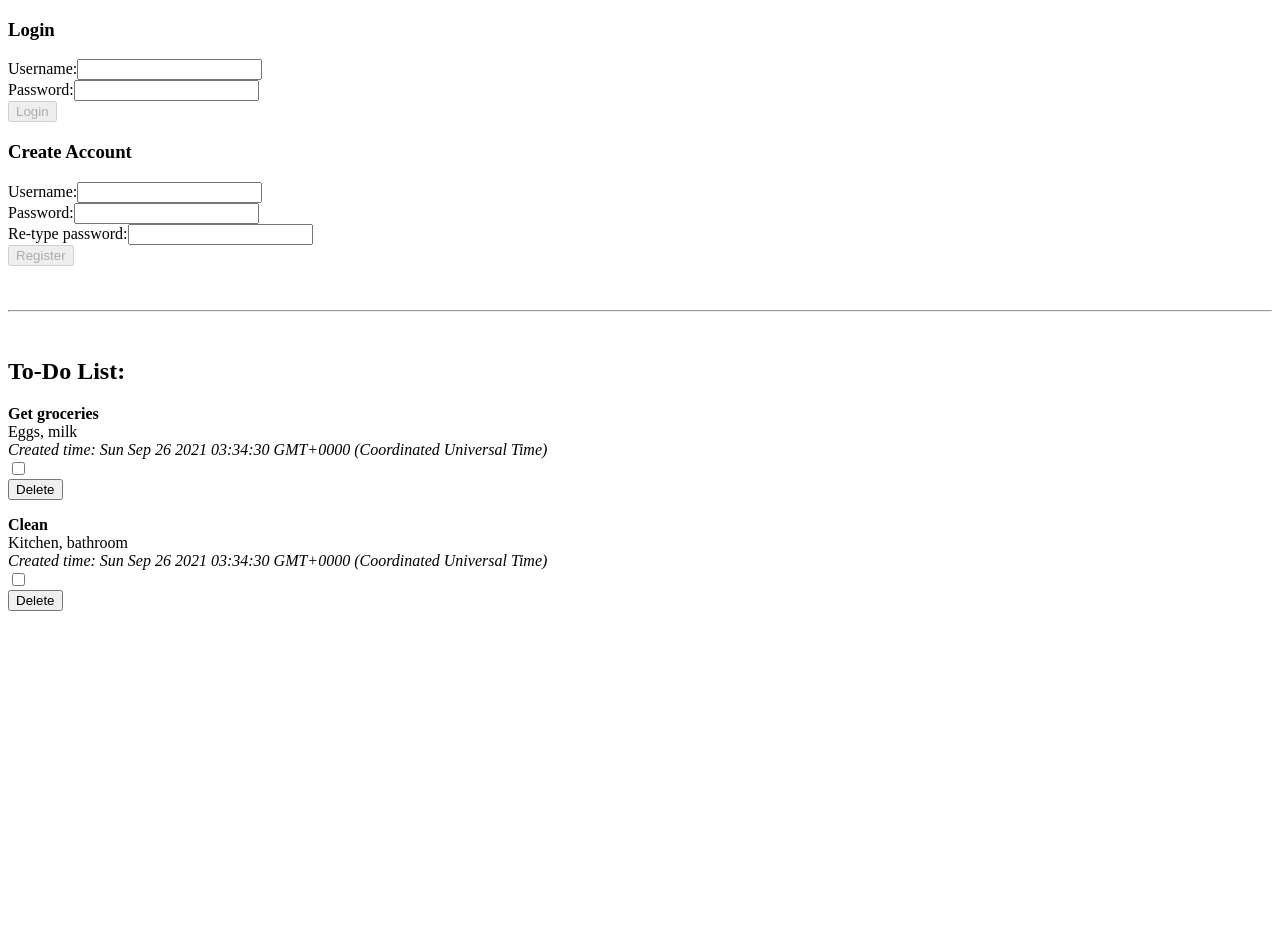
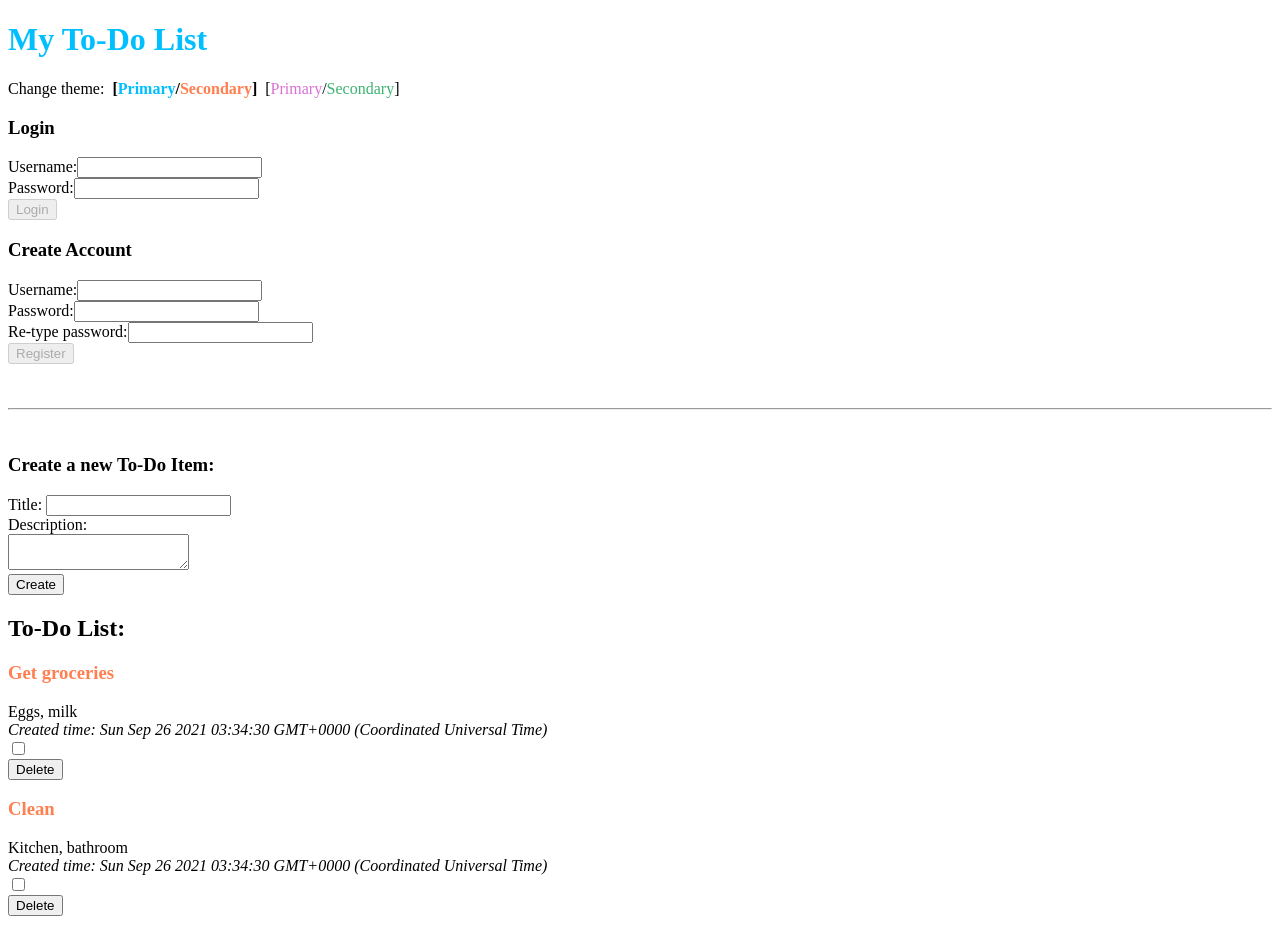
Before and after one commit to oliviagrace12/react-todo, a React (Create React App) app: page / in a window 1280 px wide. Before the commit the page ends 800 px from the top, so only its background shows below. Built offline with nearby package versions, Linux system fonts and the light colour scheme.

Commit message:
replacing props with context, adding changeable themes

```diff
--- a/src/App.js
+++ b/src/App.js
@@ -1,8 +1,11 @@
-import React, { useReducer, useEffect } from 'react'
+import React, { useReducer, useEffect, useState } from 'react'
 import UserBar from './UserBar';
 import CreateItem from './CreateItem'
 import ItemList from './ItemList'
 import appReducer from './reducers'
+import Header from './Header'
+import { ThemeContext, StateContext } from './Contexts'
+import ChangeTheme from './ChangeTheme';
 
 function App() {
 
@@ -26,7 +29,11 @@ function App() {
   ]
 
   const [state, dispatch] = useReducer(appReducer, { user: '', items: initialItems })
-  const { user, items } = state
+  const { user, items } = state;
+  const [theme, setTheme] = useState({
+    primaryColor: 'deepskyblue',
+    secondaryColor: 'coral'
+  })
 
   useEffect(() => {
     if (user) {
@@ -36,26 +43,20 @@ function App() {
     }
   }, [user])
 
-  if (state.user) {
-    return (
-      <div>
-        <UserBar user={user} dispatch={dispatch} />
-        <br /><br /><hr /><br />
-        <CreateItem dispatch={dispatch} />
-        <ItemList items={items} dispatch={dispatch} />
-      </div>
-    )
-  } else {
-    return (
-      <div>
-        <UserBar user={user} dispatch={dispatch} />
-        <br /><br /><hr /><br />
-        <ItemList items={items} dispatch={dispatch} />
-      </div>
-    )
-  }
-
-
+  return (
+    <div>
+      <ThemeContext.Provider value={theme}>
+        <StateContext.Provider value={{ state: state, dispatch: dispatch }}>
+          <Header text="My To-Do List"></Header>
+          <ChangeTheme theme={theme} setTheme={setTheme} />
+          <UserBar />
+          <br /><br /><hr /><br />
+          <CreateItem />
+          <ItemList />
+        </StateContext.Provider>
+      </ThemeContext.Provider>
+    </div>
+  )
 
 }
 
--- /dev/null
+++ b/src/ChangeTheme.js
@@ -0,0 +1,32 @@
+import React from 'react'
+
+const THEMES = [
+    { primaryColor: 'deepskyblue', secondaryColor: 'coral' },
+    { primaryColor: 'orchid', secondaryColor: 'mediumseagreen' }
+]
+
+function ThemeItem({ theme, active, onClick }) {
+    return (
+        <span onClick={onClick} style={{ cursor: 'pointer', paddingLeft: 8, fontWeight: active ? 'bold' : 'normal' }}>
+            <span>[</span>
+            <span style={{ color: theme.primaryColor }}>Primary</span>
+            <span>/</span>
+            <span style={{ color: theme.secondaryColor }}>Secondary</span>
+            <span>]</span>
+
+        </span>
+    )
+}
+
+export default function ChangeTheme({ theme, setTheme }) {
+    function isActive(t) { return t.primaryColor === theme.primaryColor && t.secondaryColor === theme.secondaryColor }
+
+    return (
+        <div>
+            Change theme:
+            {THEMES.map((t, i) =>
+                <ThemeItem key={'theme-' + i} theme={t} active={isActive(t)} onClick={() => setTheme(t)} />
+            )}
+        </div>
+    )
+}
--- /dev/null
+++ b/src/Contexts.js
@@ -0,0 +1,11 @@
+import React from 'react'
+
+export const ThemeContext = React.createContext({
+    primaryColor: 'deepskyblue',
+    secondaryColor: 'coral '
+})
+
+export const StateContext = React.createContext({
+    state: {},
+    dispatch: () => { }
+})
--- a/src/CreateItem.js
+++ b/src/CreateItem.js
@@ -1,11 +1,14 @@
-import React, { useState } from 'react'
+import React, { useContext, useState } from 'react'
+import { StateContext } from './Contexts';
 
-export default function CreateItem({ dispatch }) {
+export default function CreateItem() {
 
     const [formData, setFormData] = useState({
         title: "",
         description: ""
     })
+
+    const { dispatch } = useContext(StateContext)
 
     return (
         <div>
--- /dev/null
+++ b/src/Header.js
@@ -0,0 +1,9 @@
+import { ThemeContext } from './Contexts'
+import { useContext } from 'react'
+
+const Header = ({ text }) => {
+    const { primaryColor } = useContext(ThemeContext)
+    return <h1 style={{ color: primaryColor }}>{text}</h1>
+}
+
+export default Header
--- a/src/Item.js
+++ b/src/Item.js
@@ -1,10 +1,15 @@
-import React from 'react'
+import React, { useContext, useState } from 'react'
+import { StateContext, ThemeContext } from './Contexts'
 
-export default function Item({ title, description, complete, createdTime, completedTime, dispatch, itemId }) {
+export default function Item({ title, description, complete, createdTime, completedTime, itemId }) {
+
+    const { secondaryColor } = useContext(ThemeContext)
+
+    const { dispatch } = useContext(StateContext)
 
     return (
         <div>
-            <b>{title} <br /></b>
+            <h3 style={{ color: secondaryColor }}>{title} <br /></h3>
             <>{description} <br /></>
             <i>Created time:  {createdTime} <br /></i>
             <input type="checkbox" onClick={e => { dispatch({ type: 'TOGGLE_ITEM', complete: !complete, itemId: itemId }) }}></input>
--- a/src/ItemList.js
+++ b/src/ItemList.js
@@ -1,17 +1,20 @@
-import React from 'react'
+import React, { useContext } from 'react'
+import { StateContext } from './Contexts'
 import Item from './Item'
 
-export default function ItemList({ items, dispatch }) {
+export default function ItemList() {
+
+    const { state } = useContext(StateContext)
+
     return (
         <div>
             <h2>To-Do List: </h2>
-            {items.map((it, i) => <Item {...it}
+            {state.items.map((it, i) => <Item {...it}
                 title={it.title}
                 description={it.description}
                 complete={it.complete}
                 createdTime={it.createdTime}
                 completedTime={it.completedTime}
-                dispatch={dispatch}
                 itemId={i}
             />)}
         </div>
--- a/src/Login.js
+++ b/src/Login.js
@@ -1,11 +1,14 @@
-import React, { useState } from 'react'
+import React, { useContext, useState } from 'react'
+import { StateContext } from './Contexts';
 
-export default function Login({ dispatch }) {
+export default function Login() {
 
     const [formData, setFormData] = useState({
         username: "",
         password: ""
     })
+
+    const { dispatch } = useContext(StateContext)
 
     return (
         <div>
--- a/src/Logout.js
+++ b/src/Logout.js
@@ -1,9 +1,12 @@
-import React from 'react'
+import React, { useContext } from 'react'
+import { StateContext } from './Contexts'
 
-export default function Logout({ user, dispatch }) {
+export default function Logout() {
+    const { state, dispatch } = useContext(StateContext)
+
     return (
         <form onSubmit={e => { e.preventDefault(); dispatch({ type: "LOGOUT" }); }}>
-            Logged in as: <b>{user} </b>
+            Logged in as: <b>{state.user} </b>
             <p />
             <input type="submit" value="Logout" />
         </form>
--- a/src/Register.js
+++ b/src/Register.js
@@ -1,12 +1,15 @@
-import React, { useState } from 'react'
+import React, { useContext, useState } from 'react'
+import { StateContext } from './Contexts';
 
-export default function Register({ dispatch }) {
+export default function Register() {
 
     const [formData, setFormData] = useState({
         username: "",
         password: "",
         passwordRepeat: ""
     })
+
+    const { dispatch } = useContext(StateContext)
 
     return (
         <div>
--- a/src/UserBar.js
+++ b/src/UserBar.js
@@ -1,19 +1,20 @@
-import React from 'react'
+import React, { useContext } from 'react'
 import Login from './Login'
 import Logout from './Logout'
 import Register from './Register'
+import { StateContext } from './Contexts'
 
-export default function UserBar({ user, dispatch }) {
+export default function UserBar() {
 
+    const { state } = useContext(StateContext)
 
-
-    if (user) {
-        return <Logout user={user} dispatch={dispatch} />
+    if (state.user) {
+        return <Logout />
     } else {
         return (
             <>
-                <Login dispatch={dispatch} />
-                <Register dispatch={dispatch} />
+                <Login />
+                <Register />
             </>
         )
     }
```
